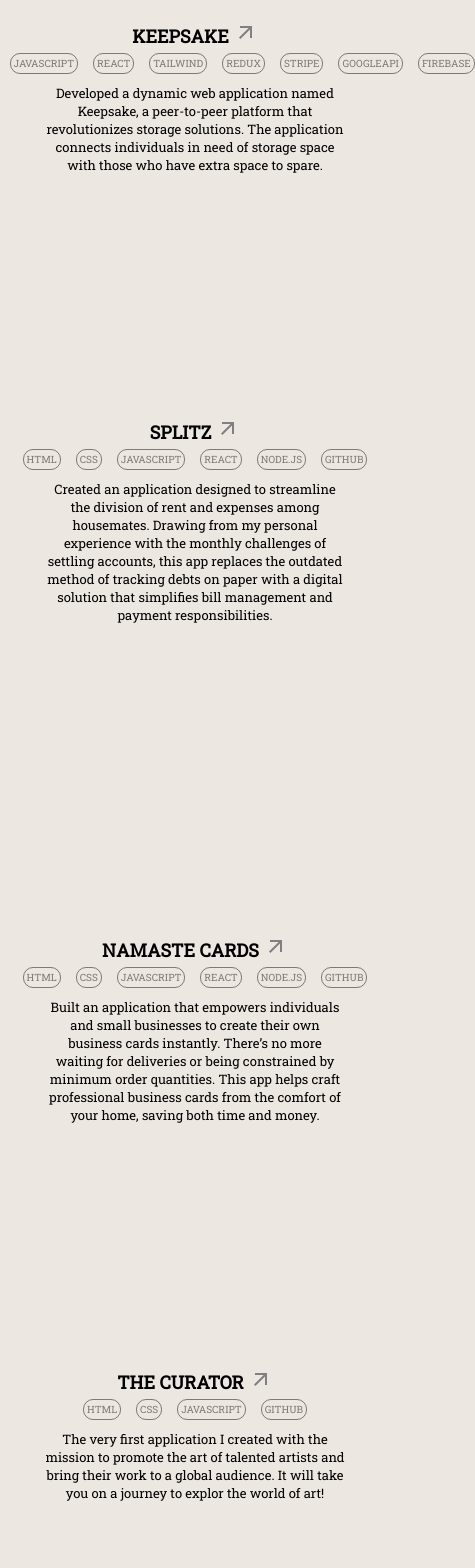
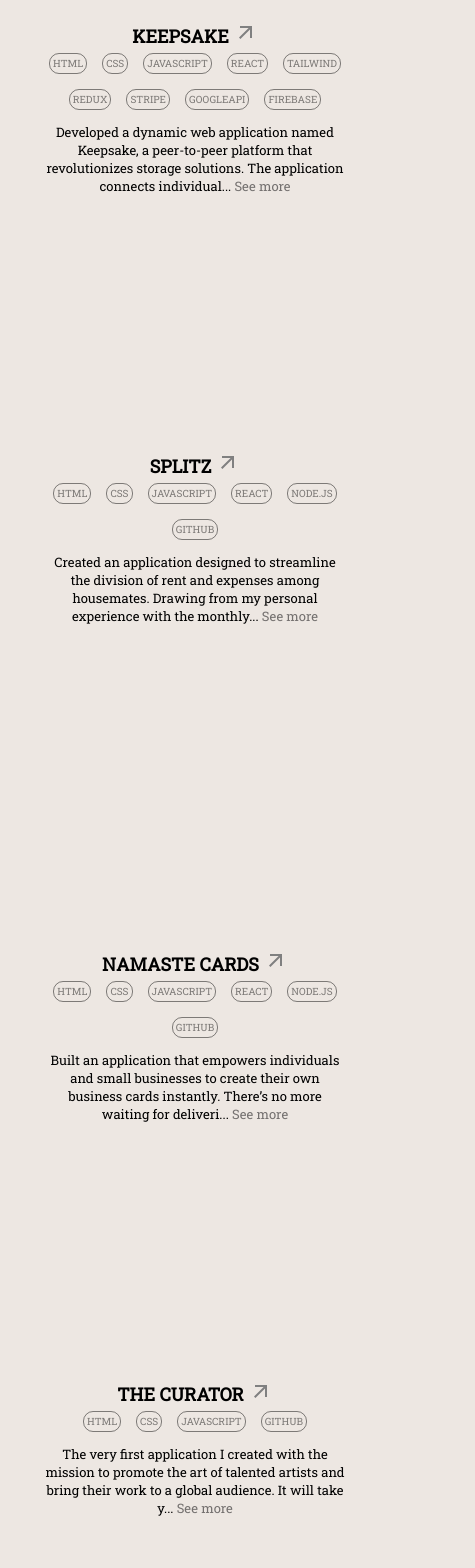
Before and after one commit to teegrg/gurung, a React (Create React App) app: page / in a window 390 px wide. Shown: the part 1760-3328 px from the top of the page, 475 px wide, since content can reach past the window. Built offline with nearby package versions, Linux system fonts and the light colour scheme; the HTML template or start-up script is replaced by a standard one.

Commit message:
turncated paragraph and fixed small screen view

```diff
--- a/src/pages/Home.jsx
+++ b/src/pages/Home.jsx
@@ -1,4 +1,3 @@
-// import { Link } from "react-router-dom"
 import React, { useState, useEffect } from "react";
 import About from "../component/About";
 
@@ -18,11 +17,24 @@
       setRole((prevRole) =>
         prevRole === "Developer" ? "Engineer" : "Developer"
       );
-    }, 3000); // Change role every 2000 milliseconds (2 seconds)
+    }, 3000);
 
-    // Clear the interval on component unmount
     return () => clearInterval(intervalId);
-  }, []); // Run this effect once when the component mounts
+  }, []);
+
+  const [expandedProject, setExpandedProject] = useState(null);
+
+  const toggleExpandProject = (index) => {
+    setExpandedProject(expandedProject === index ? null : index);
+  };
+
+  const truncateText = (text, maxLength) => {
+    if (text.length > maxLength) {
+      return text.slice(0, maxLength) + "... ";
+    } else {
+      return text;
+    }
+  };
 
   return (
     <>
@@ -35,13 +47,15 @@
       </div>
       <About />
       <div className="project">
+        {/* Project 1 */}
         <div className="project__1">
           <img className="img" src={project1} alt="pic" />
           <div className="project__text">
             <a
               href="https://keepssake.netlify.app/"
               target="_blank"
-              rel="noopener noreferrer">
+              rel="noopener noreferrer"
+            >
               <div className="title">
                 <div className="title__text keepsake__text">KEEPSAKE</div>
                 <ArrowOutwardIcon className="arrow keepsake__arrow" />
@@ -58,19 +72,44 @@
               <div className="project__icon">GOOGLEAPI</div>
               <div className="project__icon">FIREBASE</div>
             </div>
-            Developed a dynamic web application named Keepsake, a peer-to-peer
-            platform that revolutionizes storage solutions. The application
-            connects individuals in need of storage space with those who have
-            extra space to spare.
+            {expandedProject === 1 ? (
+              <p>
+                Developed a dynamic web application named Keepsake, a
+                peer-to-peer platform that revolutionizes storage solutions. The
+                application connects individuals in need of storage space with
+                those who have extra space to spare.{" "}
+                <span
+                  className="see-more"
+                  onClick={() => toggleExpandProject(1)}
+                >
+                  See less
+                </span>
+              </p>
+            ) : (
+              <p>
+                {truncateText(
+                  "Developed a dynamic web application named Keepsake, a peer-to-peer platform that revolutionizes storage solutions. The application connects individuals in need of storage space with those who have extra space to spare.",
+                  150
+                )}
+                <span
+                  className="see-more"
+                  onClick={() => toggleExpandProject(1)}
+                >
+                  See more
+                </span>
+              </p>
+            )}
           </div>
         </div>
+        {/* Project 2 */}
         <div className="project__2">
           <img className="img" src={project2} alt="pic" />
           <div className="project__text">
             <a
               href="https://splitzer.netlify.app/"
               target="_blank"
-              rel="noopener noreferrer">
+              rel="noopener noreferrer"
+            >
               <div className="title">
                 <div className="title__text">SPLITZ</div>
                 <ArrowOutwardIcon className="arrow" />
@@ -84,21 +123,46 @@
               <div className="project__icon">NODE.JS</div>
               <div className="project__icon">GITHUB</div>
             </div>
-            Created an application designed to streamline the division of rent
-            and expenses among housemates. Drawing from my personal experience
-            with the monthly challenges of settling accounts, this app replaces
-            the outdated method of tracking debts on paper with a digital
-            solution that simplifies bill management and payment
-            responsibilities.
+            {expandedProject === 2 ? (
+              <p>
+                Created an application designed to streamline the division of
+                rent and expenses among housemates. Drawing from my personal
+                experience with the monthly challenges of settling accounts,
+                this app replaces the outdated method of tracking debts on paper
+                with a digital solution that simplifies bill management and
+                payment responsibilities.{" "}
+                <span
+                  className="see-more"
+                  onClick={() => toggleExpandProject(2)}
+                >
+                  See less
+                </span>
+              </p>
+            ) : (
+              <p>
+                {truncateText(
+                  "Created an application designed to streamline the division of rent and expenses among housemates. Drawing from my personal experience with the monthly challenges of settling accounts, this app replaces the outdated method of tracking debts on paper with a digital solution that simplifies bill management and payment responsibilities.",
+                  150
+                )}
+                <span
+                  className="see-more"
+                  onClick={() => toggleExpandProject(2)}
+                >
+                  See more
+                </span>
+              </p>
+            )}
           </div>
         </div>
+        {/* Project 3 */}
         <div className="project__3">
           <img className="img" src={project3} alt="pic" />
           <div className="project__text">
             <a
               href="https://namastecards.onrender.com/"
               target="_blank"
-              rel="noopener noreferrer">
+              rel="noopener noreferrer"
+            >
               <div className="title">
                 <div className="title__text card__text">NAMASTE CARDS</div>
                 <ArrowOutwardIcon className="arrow card__arrow" />
@@ -112,20 +176,45 @@
               <div className="project__icon">NODE.JS</div>
               <div className="project__icon">GITHUB</div>
             </div>
-            Built an application that empowers individuals and small businesses
-            to create their own business cards instantly. There’s no more
-            waiting for deliveries or being constrained by minimum order
-            quantities. This app helps craft professional business cards from
-            the comfort of your home, saving both time and money.
+            {expandedProject === 3 ? (
+              <p>
+                Built an application that empowers individuals and small
+                businesses to create their own business cards instantly. There’s
+                no more waiting for deliveries or being constrained by minimum
+                order quantities. This app helps craft professional business
+                cards from the comfort of your home, saving both time and money.{" "}
+                <span
+                  className="see-more"
+                  onClick={() => toggleExpandProject(3)}
+                >
+                  See less
+                </span>
+              </p>
+            ) : (
+              <p>
+                {truncateText(
+                  "Built an application that empowers individuals and small businesses to create their own business cards instantly. There’s no more waiting for deliveries or being constrained by minimum order quantities. This app helps craft professional business cards from the comfort of your home, saving both time and money.",
+                  150
+                )}
+                <span
+                  className="see-more"
+                  onClick={() => toggleExpandProject(3)}
+                >
+                  See more
+                </span>
+              </p>
+            )}
           </div>
         </div>
+        {/* Project 4 */}
         <div className="project__4">
           <img className="img" src={project4} alt="pic" />
           <div className="project__text">
             <a
               href="https://teegrg.github.io/portfolioProject/index.html"
               target="_blank"
-              rel="noopener noreferrer">
+              rel="noopener noreferrer"
+            >
               <div className="title">
                 <div className="title__text">THE CURATOR</div>
                 <ArrowOutwardIcon className="arrow" />
@@ -137,9 +226,33 @@
               <div className="project__icon">JAVASCRIPT</div>
               <div className="project__icon">GITHUB</div>
             </div>
-            The very first application I created with the mission to promote the
-            art of talented artists and bring their work to a global audience.
-            It will take you on a journey to explor the world of art!
+            {expandedProject === 4 ? (
+              <p>
+                The very first application I created with the mission to promote
+                the art of talented artists and bring their work to a global
+                audience. It will take you on a journey to explore the world of
+                art!{" "}
+                <span
+                  className="see-more"
+                  onClick={() => toggleExpandProject(4)}
+                >
+                  See less
+                </span>
+              </p>
+            ) : (
+              <p>
+                {truncateText(
+                  "The very first application I created with the mission to promote the art of talented artists and bring their work to a global audience. It will take you on a journey to explore the world of art!",
+                  150
+                )}
+                <span
+                  className="see-more"
+                  onClick={() => toggleExpandProject(4)}
+                >
+                  See more
+                </span>
+              </p>
+            )}
           </div>
         </div>
       </div>
--- a/src/style/home.css
+++ b/src/style/home.css
@@ -112,6 +112,7 @@
 
 .project__icon__wrapper {
   display: flex;
+  flex-wrap: wrap;
   gap: 15px;
   justify-content: center;
   margin-bottom: 10px;
@@ -127,6 +128,9 @@
   padding: 3px;
 }
 
+.see-more {
+  color: rgba(78, 75, 75, 0.759);
+}
 
 @media (max-width: 600px) {
   .home__container {
```
